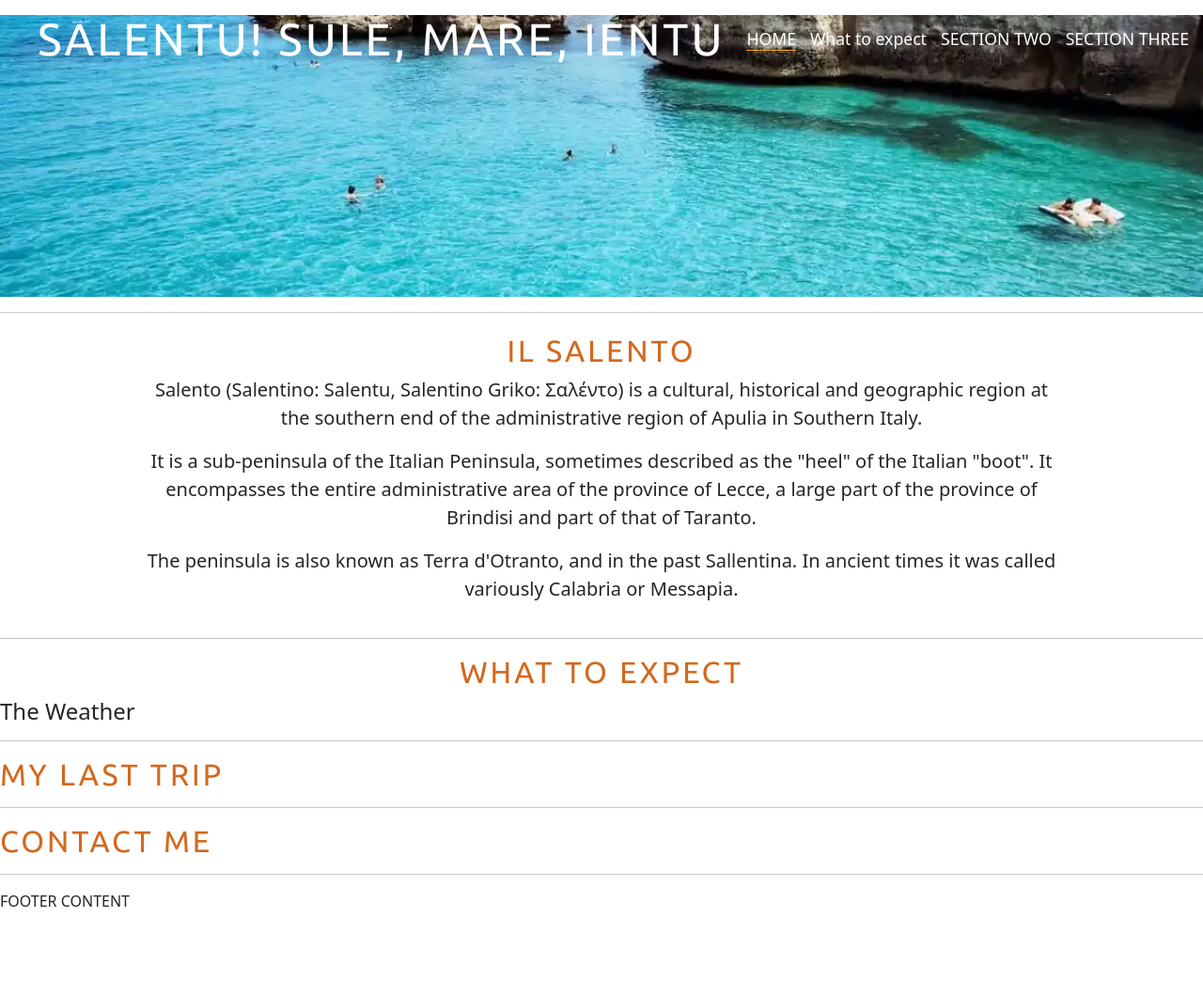
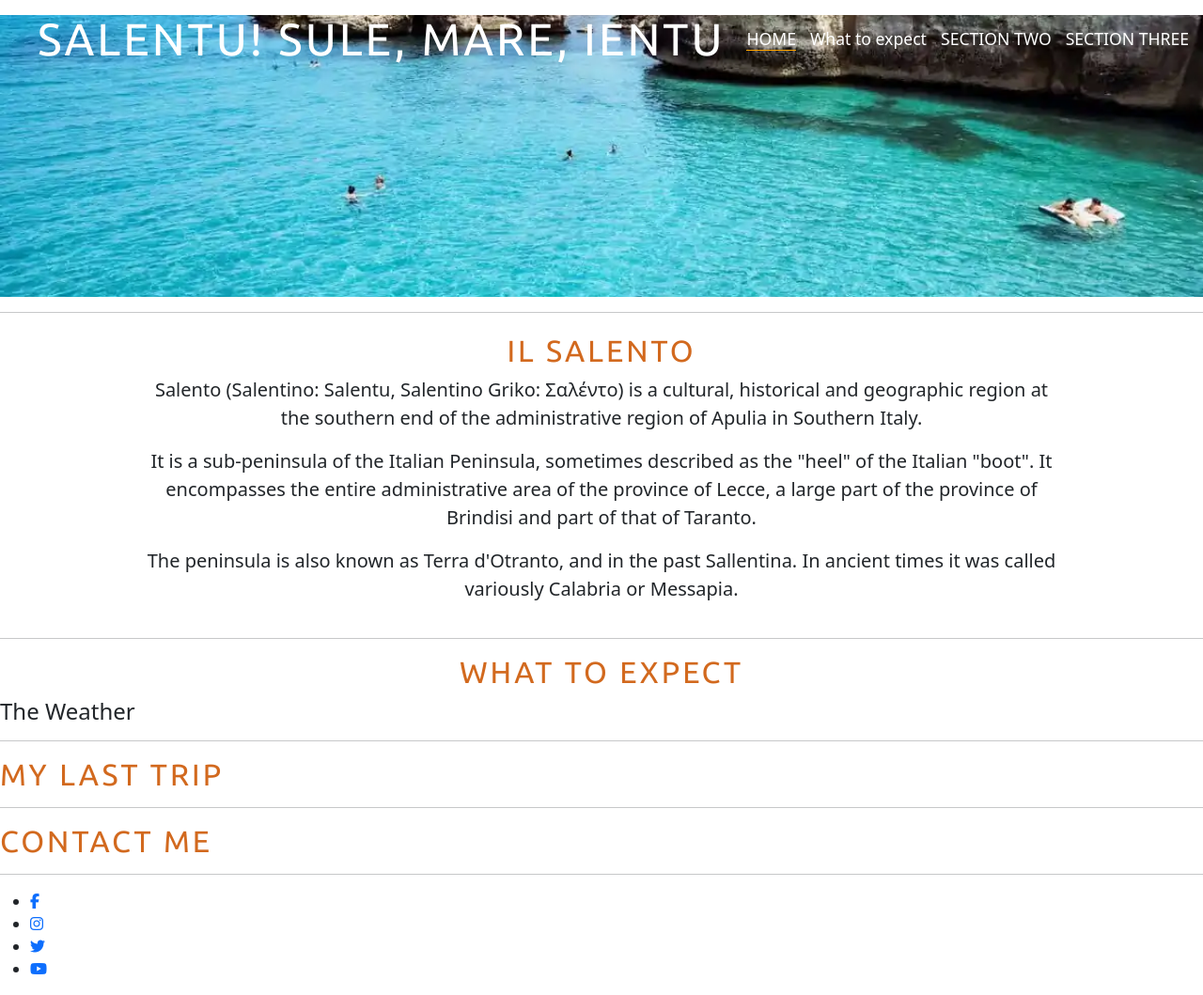
Before and after one commit to etherealsheep/salento_sole_mare_vento, a plain HTML site: page index.html in a window 1280 px wide. Shown: the whole page at 94% size. Before the commit the page ends 971 px from the top, so only its background shows below. Drawn offline with nearby package versions, Linux system fonts and the light colour scheme.

Commit message:
add icon kit

```diff
--- a/index.html
+++ b/index.html
@@ -67,7 +67,26 @@
     </section>
     <hr>
     <footer>
-        FOOTER CONTENT
+        <ul>
+            <li>
+                <a href="https://facebook.com" target=""_blank rel="noopener"
+                aria-label="Visit my Facebook Page (opens in a new tab)" ><i class="fa-brands fa-facebook-f"></i></a>
+            </li>
+            <li>
+                <a href="https://instagram.com" target=""_blank rel="noopener"
+                aria-label="Visit my Instagram Page (opens in a new tab)" ><i class="fa-brands fa-instagram"></i></a>
+            </li>
+            <li>
+                <a href="https://twitter.com" target=""_blank rel="noopener"
+                aria-label="Visit my Twitter Page (opens in a new tab)" ><i class="fa-brands fa-twitter"></i></a>
+            </li>
+            <li>
+                <a href="https://youtube.com" target=""_blank rel="noopener"
+                aria-label="Visit my YouTube Page (opens in a new tab)" ><i class="fa-brands fa-youtube"></i></a>
+            </li>
+        </ul>
     </footer>
+    <!--  FONT AWESOME SCRIPT (ICONS ADDED FROM FONT AWESOME https://fontawesome.com)  -->
+    <script src="https://kit.fontawesome.com/5a6f4da4aa.js" crossorigin="anonymous"></script>
 </body>
 </html>
```
